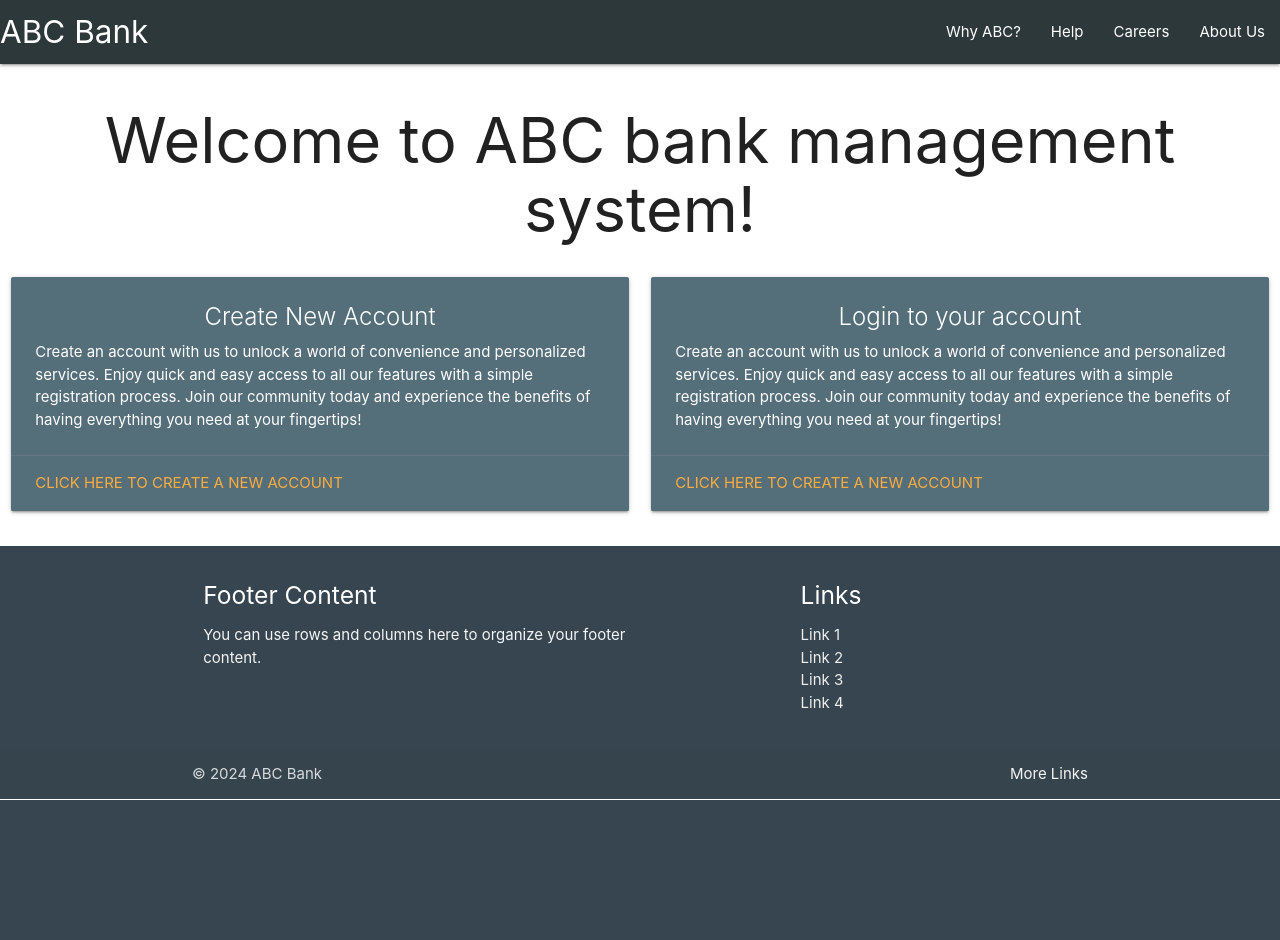
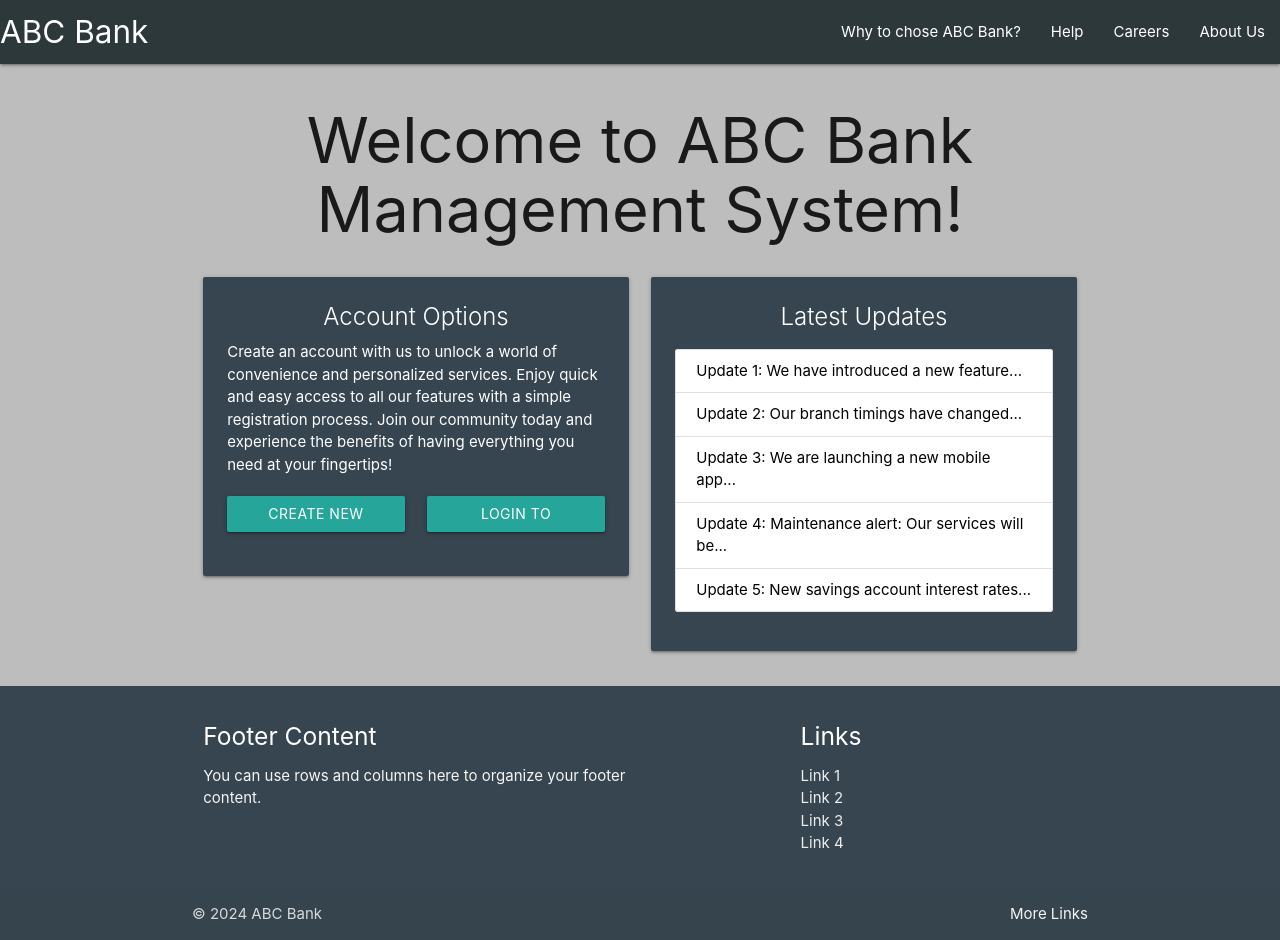
Before and after one commit to vickvey/bmswebapp, a Django app: page / in a window 1280 px wide. Before the commit the page ends 800 px from the top, so only its background shows below. Run offline with Django 4.2, Linux system fonts and the light colour scheme.

Commit message:
added some css functionality and styling

```diff
--- a/static/css/styles.css
+++ b/static/css/styles.css
@@ -1,4 +1,8 @@
 /* Define various shades of lighter black */
+
+body {
+    background-color: rgb(189, 189, 189);
+}
 
 /* Charcoal */
 .charcoal {
--- a/templates/main/index.html
+++ b/templates/main/index.html
@@ -2,40 +2,59 @@
 {% load static %}
 
 {% block content %}
-    <h1 class="center-align">Welcome to ABC bank management system!</h1>
+<div class="container">
+    <h1 class="center-align">Welcome to ABC Bank Management System!</h1>
 
     <div class="row">
+        <!-- Options Card (Left Column) -->
         <div class="col s12 m6">
-        <div class="card blue-grey darken-1">
+            <div class="card charcoal">
                 <div class="card-content white-text">
-            <span class="card-title center-align">Create New Account</span>
+                    <span class="card-title center-align">Account Options</span>
+                    <div class="row">
+                        <div class="col s12">
                             <p>Create an account with us to unlock a world of convenience and personalized services. Enjoy quick and easy access to all our features with a simple registration process. Join our community today and experience the benefits of having everything you need at your fingertips!</p>
                         </div>
-          <div class="card-action">
-            <a href="#">Click here to create a new account</a>
+                    </div>
+                    <div class="row">
+                        <div class="col s6 center-align">
+                            <a href="#" class="btn waves-effect waves-light">Create New Account</a>
+                        </div>
+                        <div class="col s6 center-align">
+                            <a href="#" class="btn waves-effect waves-light">Login to Account</a>
+                        </div>
+                    </div>
                 </div>
             </div>
         </div>
 
+        <!-- Updates Section (Right Column) -->
         <div class="col s12 m6">
-        <div class="card blue-grey darken-1">
+            <div class="card charcoal">
                 <div class="card-content white-text">
-            <span class="card-title center-align">Login to your account</span>
-            <p>Create an account with us to unlock a world of convenience and personalized services. Enjoy quick and easy access to all our features with a simple registration process. Join our community today and experience the benefits of having everything you need at your fingertips!</p>
-          </div>
-          <div class="card-action">
-            <a href="#">Click here to create a new account</a>
+                    <span class="card-title center-align">Latest Updates</span>
+                    <div class="updates-section" style="max-height: 400px; overflow-y: auto;">
+                        <ul class="collection black-text">
+                            <li class="collection-item">Update 1: We have introduced a new feature...</li>
+                            <li class="collection-item">Update 2: Our branch timings have changed...</li>
+                            <li class="collection-item">Update 3: We are launching a new mobile app...</li>
+                            <li class="collection-item">Update 4: Maintenance alert: Our services will be...</li>
+                            <li class="collection-item">Update 5: New savings account interest rates...</li>
+                            <!-- Add more updates as needed -->
+                        </ul>
                     </div>
                 </div>
             </div>
         </div>
-{% endblock content %}
+    </div>
+</div>
+{% endblock %}
 
 {% block script %}
 <script>
-    document.addEventListener("DOMContentLoaded", function(){
-      var elems = document.querySelectorAll(."materialboxed")
+    document.addEventListener("DOMContentLoaded", function() {
+        var elems = document.querySelectorAll(".materialboxed");
         var instances = M.Materialbox.init(elems);
-    })
+    });
 </script>
 {% endblock %}
--- a/templates/main/nav.html
+++ b/templates/main/nav.html
@@ -4,9 +4,9 @@
 
 <nav>
   <div class="nav-wrapper outer-space">
-    <a href="{% url 'index' %}" class="brand-logo">ABC Bank</a>
+    <a href="{% url 'index' %}" class="brand-logo">{{ bank_name }}</a>
     <ul id="nav-mobile" class="right hide-on-med-and-down">
-      <li><a href="{% url 'why' %}">Why ABC?</a></li>
+      <li><a href="{% url 'why' %}">Why to chose {{ bank_name }}?</a></li>
       <li><a href="{% url 'help' %}">Help</a></li>
       <li><a href="{% url 'careers' %}">Careers</a></li>
       <li><a href="{% url 'about_us' %}">About Us</a></li>
```
Also changed, not shown: bmswebapp/settings.py (line endings or trailing spaces), 1 other file. Lines whose indentation alone changed are shown as unchanged.
